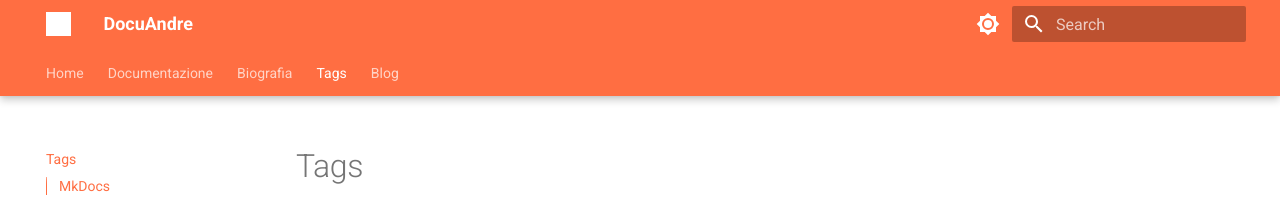
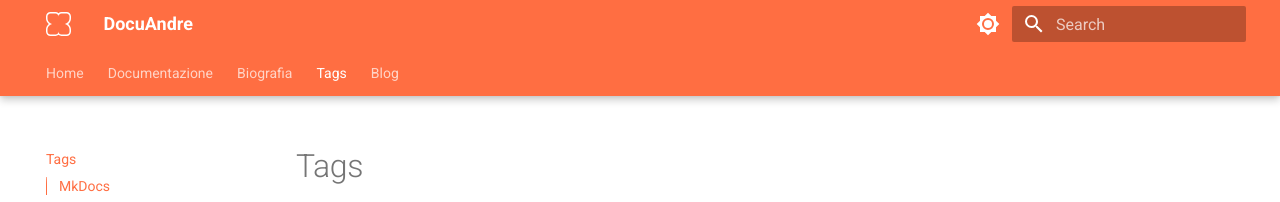
Before and after one commit to feelingscammy/andre-sistemi, an MkDocs documentation site: the page built from docs/tags.md, in a window 1280 px wide. Shown: the top 202 px of the page. Built offline with MkDocs 1.6.1 and Material for MkDocs 9.7.7, drawn with Linux system fonts in a browser that asks for light colours.

Commit message:
cambiato logo in svg

```diff
--- a/mkdocs.yml
+++ b/mkdocs.yml
@@ -1,7 +1,7 @@
 site_name: DocuAndre
 site_url: https://mydomain.org/mysite
 theme:
-  logo: assets/images/logo.png
+  logo: assets/svg/logo.svg
   name: material
   palette:
     # light mode
```
Also changed, not shown: docs/assets/svg/logo.svg (added).
